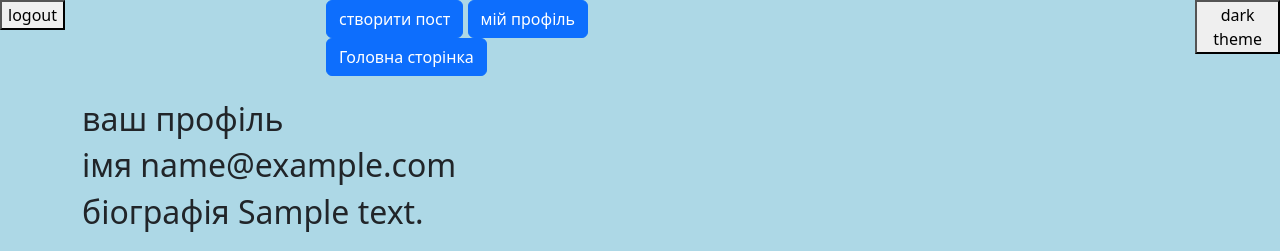
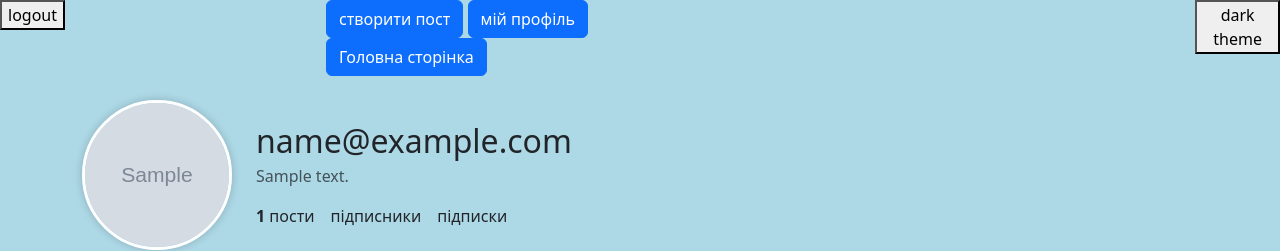
Before and after one commit to KuthikBohdan1/django_social_network, a Django app: page /profile-list/ in a window 1280 px wide. Shown: the top 251 px of the page. Run offline with Django 5.2, Linux system fonts and the light colour scheme; a user stored in the database is signed in; tables that the repository leaves empty hold one stand-in row (values such as "Sample post"); grey boxes marked "Sample" are stand-in pictures.

Commit message:
add normal pages profile, post detail

```diff
--- a/static/css/style.css
+++ b/static/css/style.css
@@ -60,3 +60,8 @@ body {
     width: 400px;
     height: auto;
 }
+
+.profile-post-container{
+    padding-left: 160px;
+    padding-right: 160px;
+}
--- a/templates/main/list.html
+++ b/templates/main/list.html
@@ -73,6 +73,6 @@
         </div>
       </div>
     {% empty %}
-      <p class="text-center w-100">Постів немає</p>
+      <p  class="text-center w-100">Постів немає</p>
     {% endfor %}
 </div>
--- a/templates/profiles/profile_list.html
+++ b/templates/profiles/profile_list.html
@@ -2,132 +2,53 @@
 {% load static %}
 {% block content %}
 {% load custom_tags %}
-<h2>ваш профіль</h2>
-{% for profile in profiles %}
-<h2>імя {{ profile.user }}</h2>
-<h2>біографія {{ profile.biography }}</h2>
+{% comment %} <h2>імя {{ profile.user }}</h2>
+<h2>біографія {{ profile.biography }}</h2> {% endcomment %}
 
-
-<h3>аватар </h3>
+{% comment %} <h3>аватар</h3>
 {% if profile.avatar %}
 <img src="{{ profile.avatar.url }}" class="profile_avatar" alt="...">
 {% else %}
-<img src={% static 'img/no-avatar.jpg' %} alt="">
+<img src="{% static 'img/no-avatar.jpg' %}" alt="">
+{% endif %} {% endcomment %}
+
+{% for profile in profiles %}
+<div class="profile-header d-flex align-items-center mb-4">
+  <div class="profile-avatar-container me-4">
+    {% if profile.avatar %}
+      <img src="{{ profile.avatar.url }}" class="rounded-circle profile_avatar" alt="Avatar" style="width: 150px; height: 150px; object-fit: cover;">
+    {% else %}
+      <img src="{% static 'img/no-avatar.jpg' %}" class="rounded-circle" alt="No Avatar" style="width: 150px; height: 150px; object-fit: cover;">
     {% endif %}
-
-<div class="post-list">
-{% for post in profile.posts.all %}
-<div class="room_list d-flex flex-wrap gap-3">
-<div class="card overflow-hidden " style="width: 300px; height: 300px;">
-  <div class="card-body">
-    {% comment %} <h5 class="card-title">{{ post.profile.author }}</h5>
-    <p class="card-text"><small class="text-body-secondary">{{ post.date_publish }}</small></p> {% endcomment %}
+  </div>
+  <div class="profile-info">
+    <h2 class="mb-1">{{ profile.user }}</h2>
+    <p class="text-muted">{{ profile.biography }}</p>
+    <div class="d-flex gap-3">
+      <span><strong>{{ profile.posts.count }}</strong> пости</span>
+      <span><strong></strong> підписники</span>
+      <span><strong></strong> підписки</span>
+    </div>
+  </div>
 </div>
 
+<div class="profile-post-container">
+  <div class="row">
+    {% for post in profile.posts.all %}
+    <div class="col-lg-4 col-md-6 col-sm-12 mb-4">
+      <div class="card overflow-hidden" style="width: 100%; height: 300px;">
+        <div class="card-body">
+          <p class="card-text"><small class="text-body-secondary">{{ post.date_publish }}</small></p>
+        </div>
         {% if post.media_posts.all %}
-  <a href="{% url 'main:post-detail' pk=post.id %}"> <img src="{{ post.media_posts.all.0.media.url }}" class="card-img-bottom" alt="...">
+        <a href="{% url 'main:post-detail' pk=post.id %}">
+          <img src="{{ post.media_posts.all.0.media.url }}" class="card-img-bottom" alt="...">
         </a>
-
         {% endif %}
       </div>
     </div>
-
-{% empty %}
-<p>Постів немає</p>
     {% endfor %}
   </div>
-
+</div>
 {% endfor %}
-
-{% comment %}
-
-<style>
-
-@keyframes move {
- 0% {
-  left: 0;
- }
-
-50% {
-  left: 200px;
- }
-
-100% {
-  left: 0;
- }
-
-}
-  .animated-box{
-    width: 50px;
-    height: 50px;
-    background-color: red;
-    position: relative;
-    animation: move 3s infinite;
-  }
-
-  .box{
-    width: 100px;
-    height: 100px;
-    background-color: green;
-  }
-
-  .box:hover{
-    transform: scale(5,5);
-  }
-
-  #box {
-    width: 100px;
-    height: 100px;
-    background-color: blue;
-    position: absolute;
-  }
-</style>
-
-<div class="animated-box"></div>
-<div class="box"></div>
-
-
-<button onclick="moveBox()">рухати коробку</button>
-  <div id="box"></div>
-  <script>
-    function moveBox() {
-      var box = document.getElementById("box");
-      var pos = 0;
-      var interval = setInterval(frame, 5);
-      function frame() {
-        if (pos == 350) {
-          clearInterval(interval);
-        }else{
-          pos++;
-          box.style.top = pos + 'px'
-          box.style.left = pos + 'px'
-        }
-      }
-    }
-  </script>
-
-
-{% comment %} <div class="row justify-content-center">
-  <div class="col-2">
-
-    <button class="btn btn-primary btn-lg" onclick="showMore()">ще</button>
-  </div>
-</div>
-
-
-
-
-
-<div id="content">це початковий текст</div>
-<button onclick="changeText()">мігія Змінити текст</button>
-
-<script>
-  function changeText() {
-    document.getElementById("myButton").addEventListener("click", function ())
-    document.getElementById("content").innerHTML = "<b>змінений текст</b>"
-    document.getElementById("content").style.color = "red"
-  }
-</script> {% endcomment %}
-
-
-{% endblock content %}
+{% endblock %}
```
Also changed, not shown: templates/Posts/post_detail.html (+13 -17 lines). Lines whose indentation alone changed are shown as unchanged.
